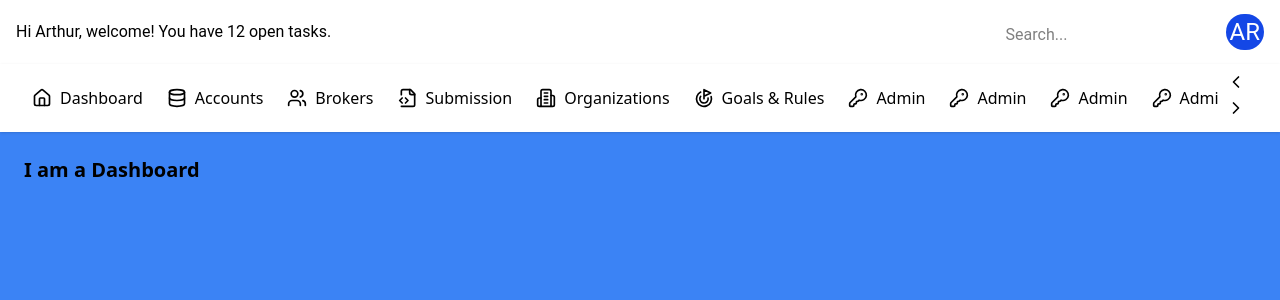
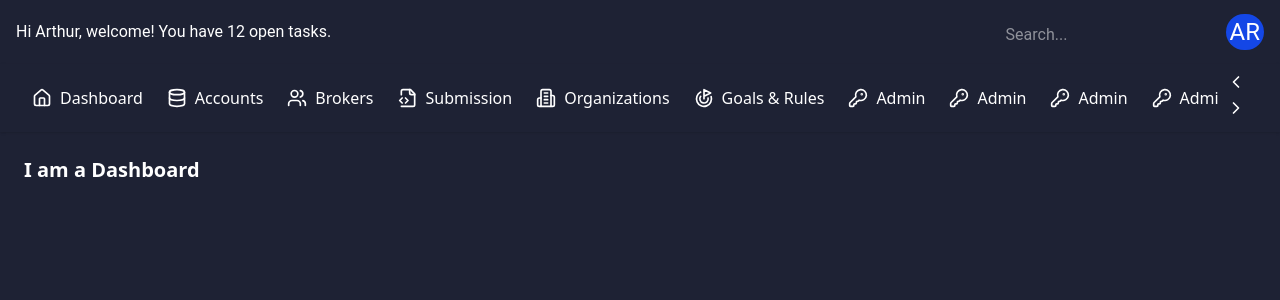
Before and after one commit to OlgaMinaievaWebDev/dashboard-ui, a React (Vite) app: page / in a window 1280 px wide. Shown: the top 300 px of the page. Built offline with nearby package versions, Linux system fonts and the light colour scheme.

Commit message:
bg color & text color for page added

```diff
--- a/src/components/Header.jsx
+++ b/src/components/Header.jsx
@@ -1,6 +1,6 @@
 function Header() {
  return (
-   <header className="flex justify-between mr-0 items-center bg-white p-4 shadow-md font-display">
+   <header className="flex justify-between mr-0 items-center bg-oxford-blue p-4 shadow-md font-display">
      <h1>Hi Arthur, welcome! You have 12 open tasks.</h1>
      <div>
        <input type="text" placeholder="Search..." className="" />
--- a/src/components/Layout.jsx
+++ b/src/components/Layout.jsx
@@ -4,16 +4,16 @@ import Tabs from "./Tabs"
 
 function Layout() {
  return (
-  <div className="min-h-screen flex flex-col bg-azure">
-   <Header />
-   <div className="bg-white shadow-sm px-4 py-2">
-    <Tabs/>
+   <div className="min-h-screen flex flex-col bg-oxford-blue text-white">
+     <Header />
+     <div className=" bg-oxford-blue shadow-sm px-4 py-2">
+       <Tabs />
+     </div>
+     <main className="flex-grow p-6">
+       <Outlet />
+     </main>
    </div>
-   <main className="flex-grow p-6">
-  <Outlet/>
-   </main>
-  </div>
- )
+ );
 }
 
 export default Layout
--- a/src/pages/Dashboard.jsx
+++ b/src/pages/Dashboard.jsx
@@ -3,7 +3,7 @@ import Tabs from "../components/Tabs"
 function Dashboard() {
  return (
    <div>
-     <h2 className="text-xl font-semibold mb-4">I am a Dashboard</h2>
+     <h2 className="text-xl font-semibold mb-4 bg-oxford-blue">I am a Dashboard</h2>
      {/* Your dashboard content */}
    </div>
  );
```
